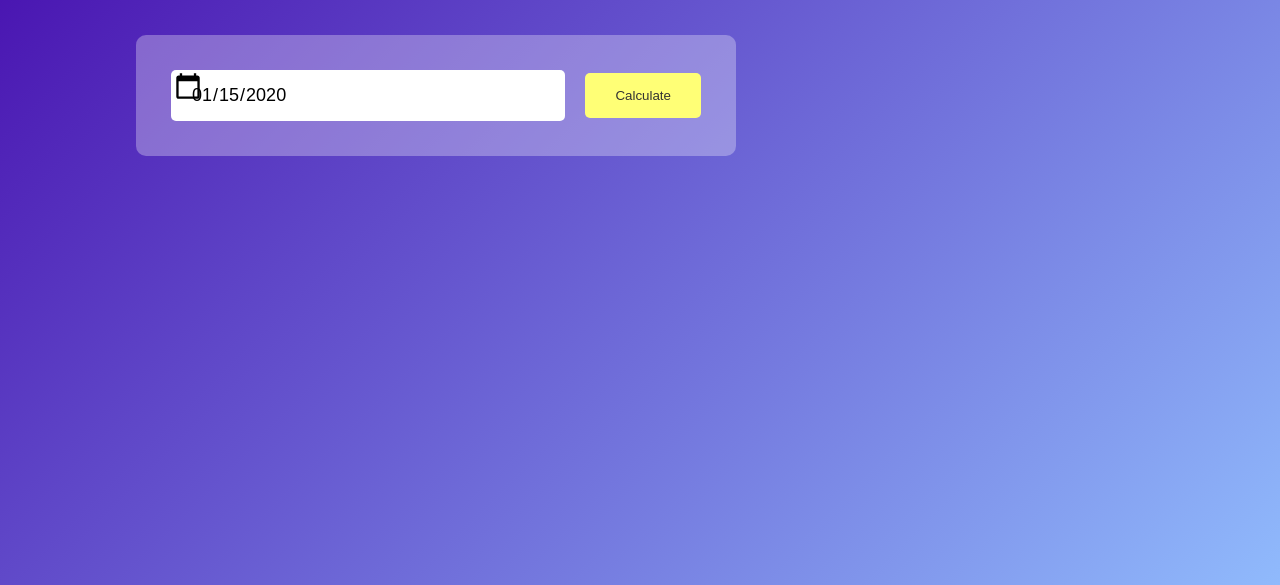
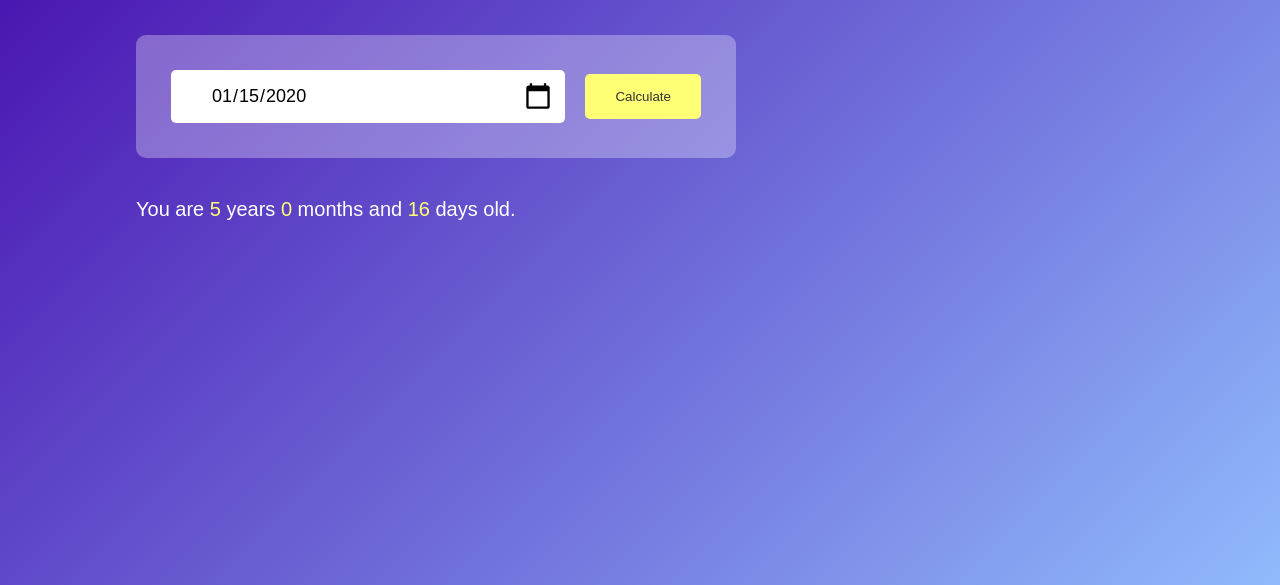
Before and after one commit to Rusiru-Jayakody/HTML-CSS-JS-Projects, a plain HTML site: page Day 6 - Age Calculator/index.html in a window 1280 px wide. Both pictures are taken after typing "2020-01-15" into the empty fields and a click on the button "Calculate". Shown: the part 215-800 px from the top of the page. Drawn offline with Linux system fonts and the light colour scheme.

Commit message:
Age Calculator finished

```diff
--- a/Day 6 - Age Calculator/index.html
+++ b/Day 6 - Age Calculator/index.html
@@ -12,8 +12,9 @@
             <h1>Javascript<br><span>Age Calculator</span></h1>
             <div class="input-box">
                 <input type="date" id="date">
-                <button>Calculate</button>
+                <button id="calculate">Calculate</button>
             </div>
+            <p id="result"></p>
         </div>
     </div>
     <script src="script.js"></script>
--- a/Day 6 - Age Calculator/script.js
+++ b/Day 6 - Age Calculator/script.js
@@ -1 +1,50 @@
 let userInput = document.getElementById("date");
+userInput.max = new Date().toISOString().split("T")[0];
+let result = document.getElementById("result");
+
+let btn = document.getElementById("calculate");
+
+function calculateAge(){
+    let birthDate = new Date(userInput.value);
+
+    let d1 = birthDate.getDate();
+    let m1 = birthDate.getMonth() + 1;
+    let y1 = birthDate.getFullYear();
+
+    let today = new Date();
+
+    let d2 = today.getDate();
+    let m2 = today.getMonth() + 1;
+    let y2 = today.getFullYear();
+
+    let d3, m3, y3;
+
+    y3 = y2 - y1
+
+    if(m2 >= m1){
+        m3 = m2 - m1;
+    }
+    else{
+        y3--;
+        m3 = 12 + m2 - m1;
+    }
+
+    if(d2 >= d1 ){
+        d3 = d2 - d1;
+    }
+    else{
+        m3--;
+        d3 = getDaysInMonth(y1, m1) + d2 - d1;
+    }
+    if(m3 < 0){
+        m3 = 11;
+        y3--;
+    }
+    result.innerHTML = `You are <span>${y3}</span> years <span>${m3}</span> months and <span>${d3}</span> days old.`;
+}
+
+function getDaysInMonth(year, month){
+    return new Date(year, month, 0).getDate();
+}
+
+btn.onclick = calculateAge;
--- a/Day 6 - Age Calculator/style.css
+++ b/Day 6 - Age Calculator/style.css
@@ -40,7 +40,7 @@
 .input-box input{
     flex: 1;
     margin-right: 20px;
-    padding: 14px 20px;
+    padding: 15px 40px;
     border: 0;
     outline: 0;
     font-size: 18px;
@@ -67,7 +67,15 @@
     width: auto;
     height: auto;
     position: absolute;
-    background-position: calc(100%-10px);
+    background-position: calc(100% - 10px);
     background-size: 30px;
     cursor: pointer;
 }
+
+#result{
+    font-size: 20px;
+}
+
+#result span{
+    color: #ffff76;
+}
```
